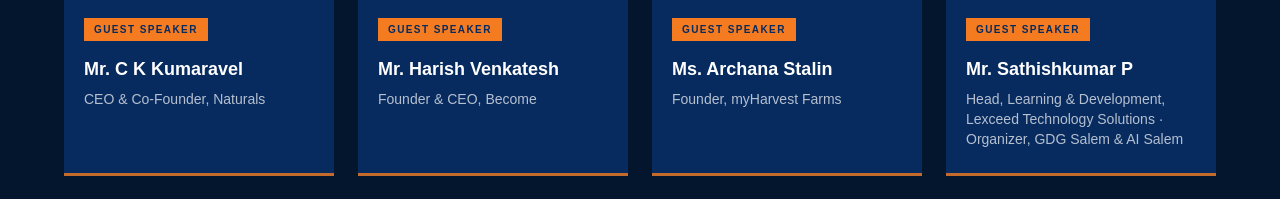
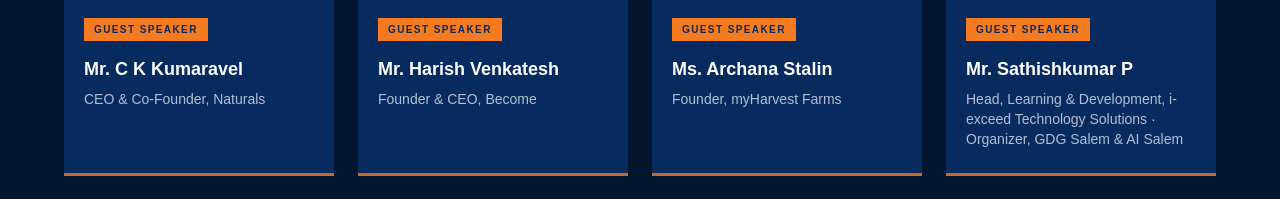
Before and after one commit to kshatriya-25/stepup_dubai, a Next.js app: page / in a window 1280 px wide. Shown: the part 3439-3638 px from the top of the page. Built offline with nearby package versions, Linux system fonts and the light colour scheme; no server answers; a web font is replaced by a local one.

Commit message:
spelling mistake

```diff
--- a/src/content/home.ts
+++ b/src/content/home.ts
@@ -114,7 +114,7 @@
   },
   {
     name: 'Mr. Sathishkumar P',
-    role: 'Head, Learning & Development, Lexceed Technology Solutions · Organizer, GDG Salem & AI Salem',
+    role: 'Head, Learning & Development, i-exceed Technology Solutions · Organizer, GDG Salem & AI Salem',
     photo: '/speakers/sathish-v1.jpg',
     badge: 'Guest Speaker',
   },
```
